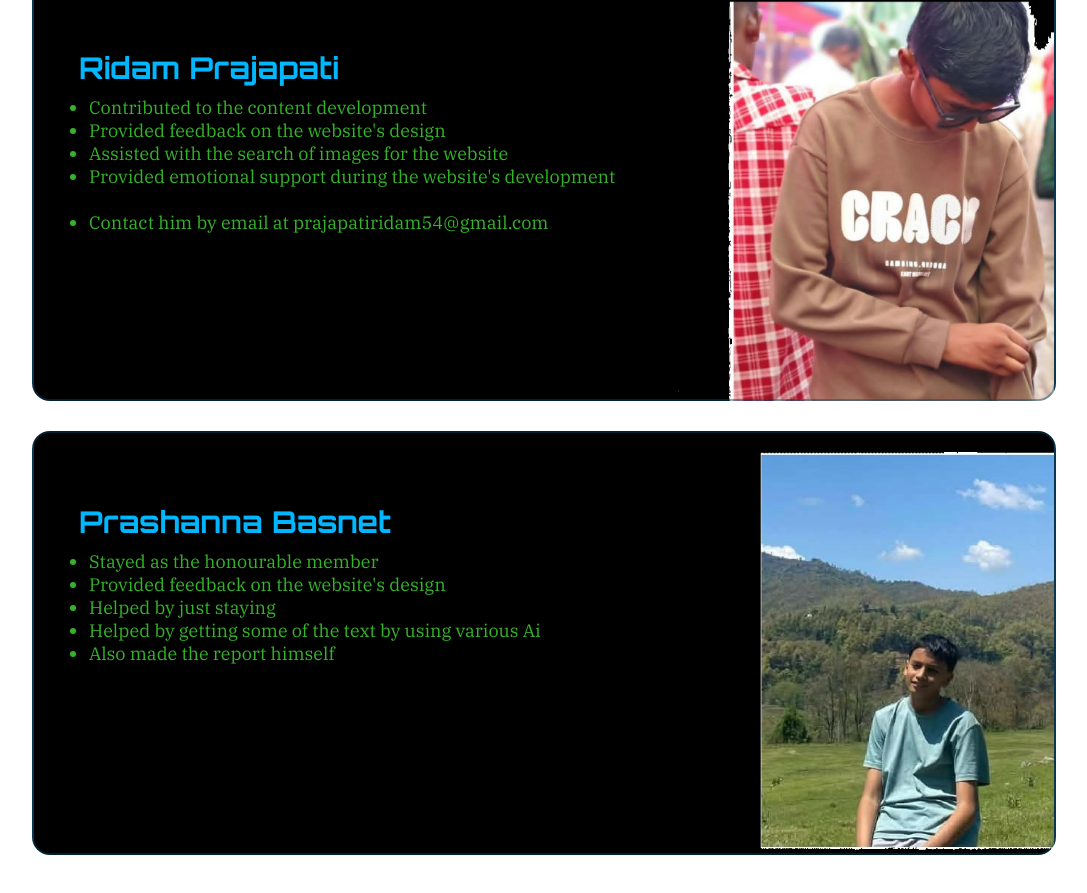
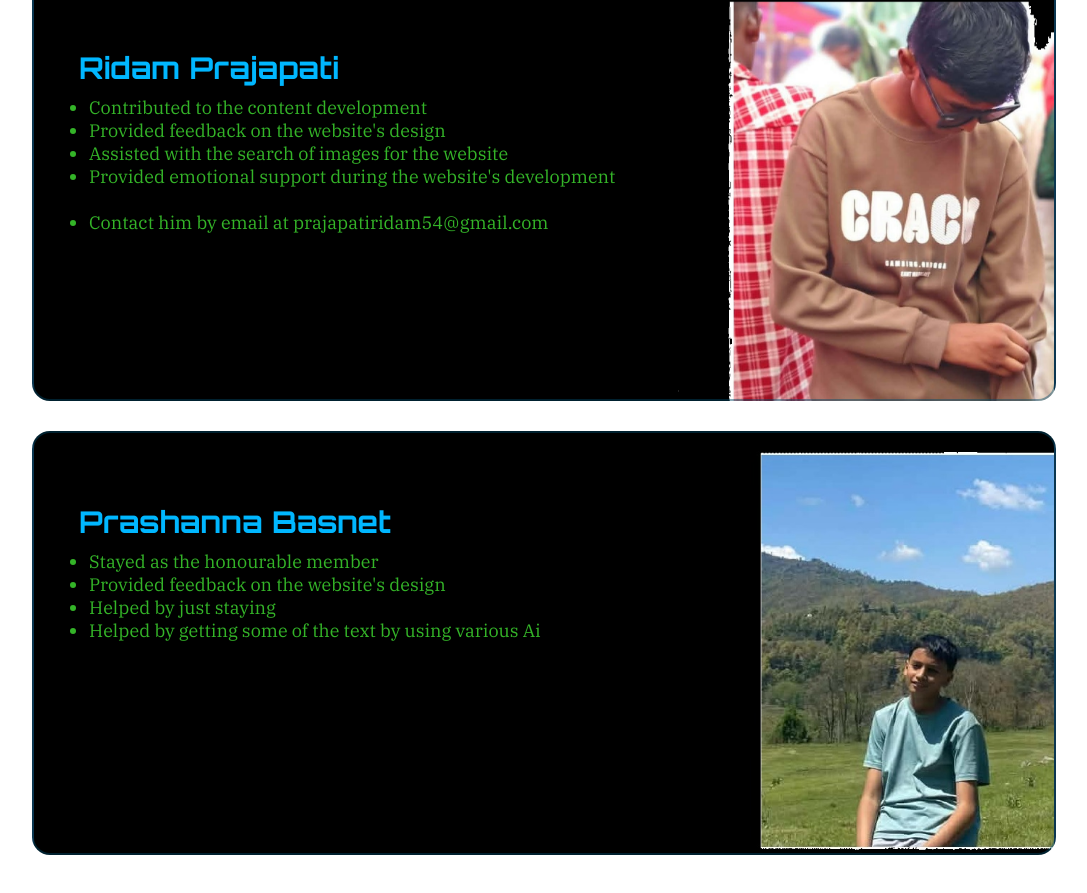
Before and after one commit to raraadhikari1-del/Quantum-Physics, a plain HTML site: page contact.html in a window 1280 px wide. Shown: the part 679-1572 px from the top of the page, without its empty margins (96-1183 px from the left). Drawn offline with Linux system fonts and the light colour scheme.

Commit message:
Update contact.html

```diff
--- a/contact.html
+++ b/contact.html
@@ -45,7 +45,6 @@ ght@400;500;600;700&family=Orbitron:wght@400;500;600;700&display=swap"
         <li>Provided feedback on the website's design</li>
         <li>Helped by just staying</li>
      <li>Helped by getting some of the text by using various Ai</li>
-       <li>Also made the report himself</li>
     </ul></div>
 </body>
 </html>
```
